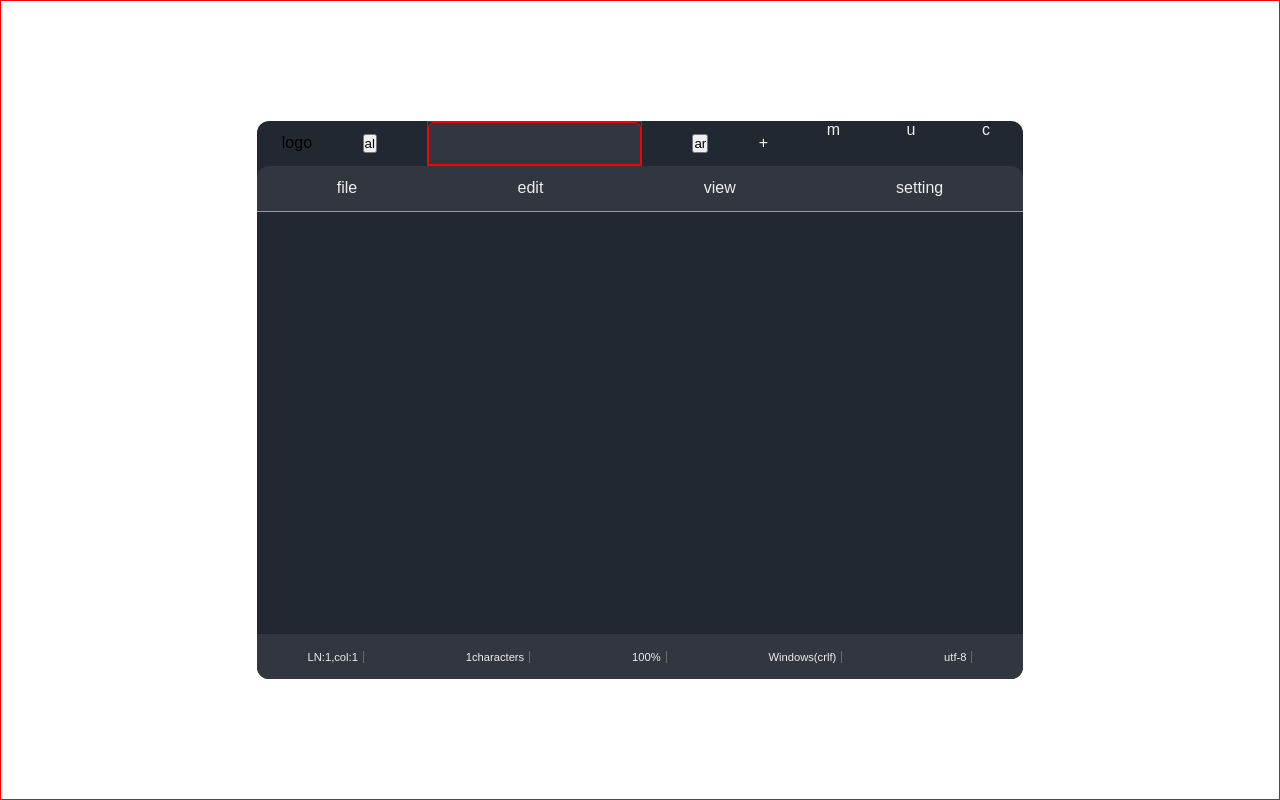
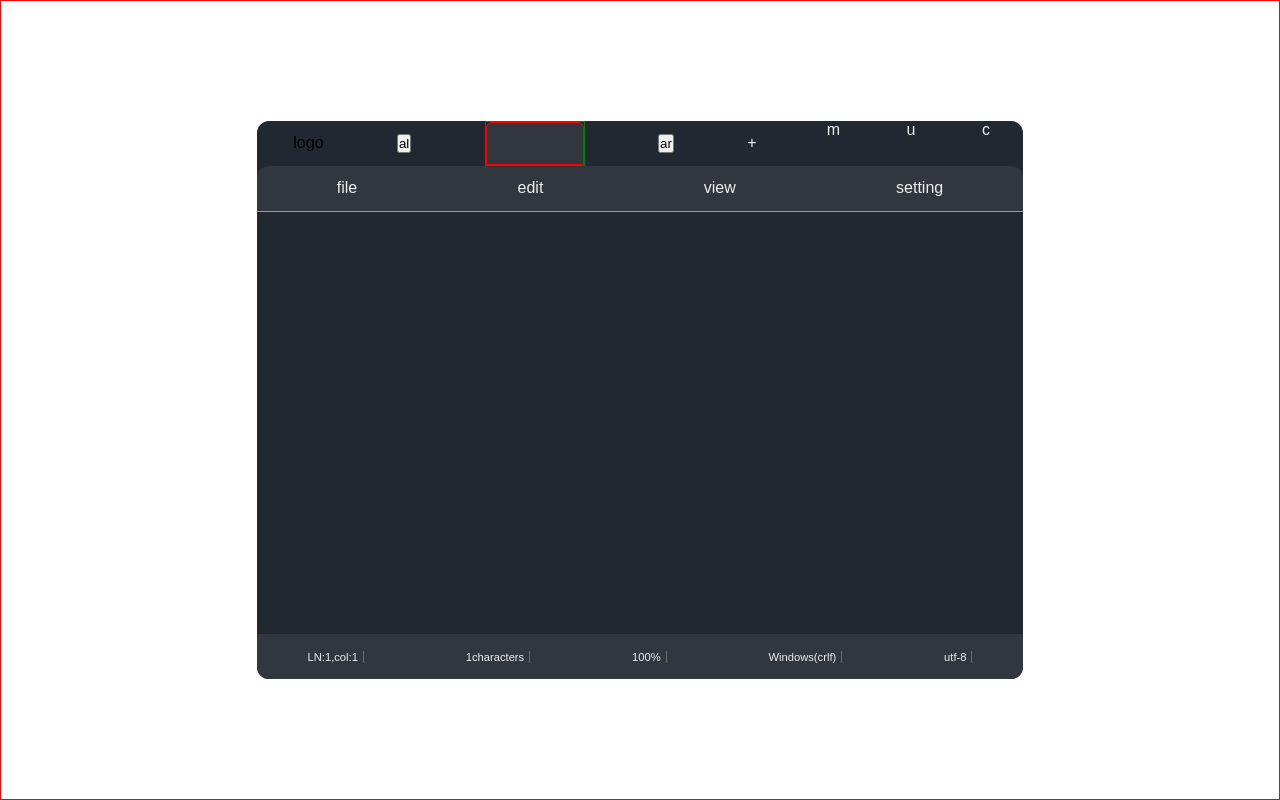
Before and after one commit to z-nt/React, a React (Create React App) app in the folder toturial/: page / in a window 1280 px wide. Built offline with nearby package versions, Linux system fonts and the light colour scheme.

Commit message:
some file edited

```diff
--- a/toturial/src/headerTextEditor.js
+++ b/toturial/src/headerTextEditor.js
@@ -23,25 +23,18 @@ function Header(){
         ])
     }
 
+    const fileBox= document.getElementById("fileBox");
     const arrowLeft=()=>{
-        console.log("sadsa");
-       var left = 0;
-        const fileName= document.getElementById("fileName");
-        fileName.scrollTo({
-            left: 100 + "px",
-            behavior:"smooth"
-        })
+        const items = document.querySelectorAll(".Items")
+        for(var i = 0 ; i < items.length; i++){
+            console.log(items[i]);
+            if(fileBox.innerHTML == items[i]){
+                console.log(items.id);
+            }
+        }
 
     }
-
     const arrowRight=()=>{
-        var right = 0;
-
-        const fileName= document.getElementById("fileName");
-        fileName.scrollTo({
-            right: 100 + "px",
-            behavior:"smooth"
-        })
 
     }
 
@@ -62,7 +55,7 @@ return(
                              <li id="fileName" className="fileName">
                                     <ul id="fileBox" className="newfile">
                                        {newItems.map(item=>(
-                                        <li key={item.id}>{item.name}</li>
+                                        <li id={item.id} className="Items" key={item.id}>{item.name}</li>
                                        ))}
                                     </ul>
                              </li>
--- a/toturial/src/texteditor.css
+++ b/toturial/src/texteditor.css
@@ -161,18 +161,22 @@
 
 .fileName{
     border: none;
-    width: 40%;
+    width: 100px;
     height: 100%;
     bottom: 0;
     display: flex;
     justify-content: center;
     align-items: center;
     border: 1px solid green;
+    transition: all 1s ease;
+    overflow: hidden;
+
+
 }
 .newfile{
     background-color: #31363F;
     padding: 0.3rem;
-    width: 100%;
+    width: 400px;
     height: 100%;
     border-top-left-radius: 6px;
     border-top-right-radius: 6px;
@@ -181,8 +185,9 @@
     flex-direction: row;
     text-align: center;
     justify-content: center;
-    transition: all 1s ease;
-    overflow:hidden;
+    transition: all 0.5s ease;
+    position: relative;
+
 }
 .plus{
     background-color: #222831;
```
